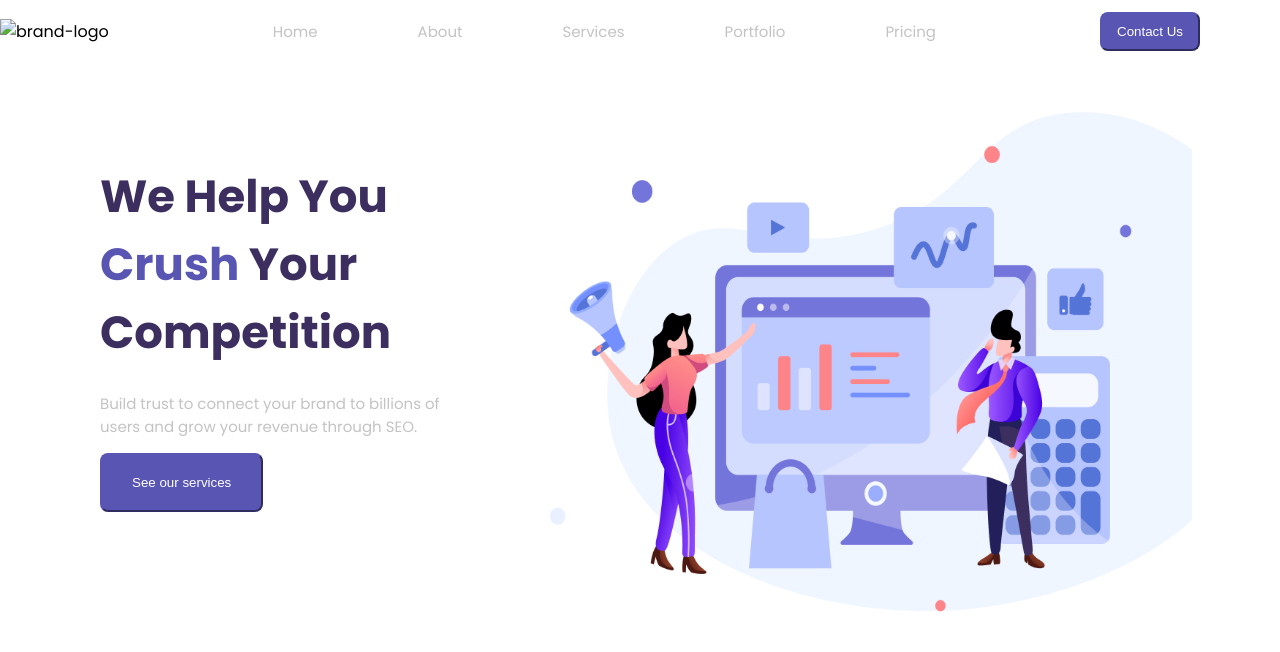
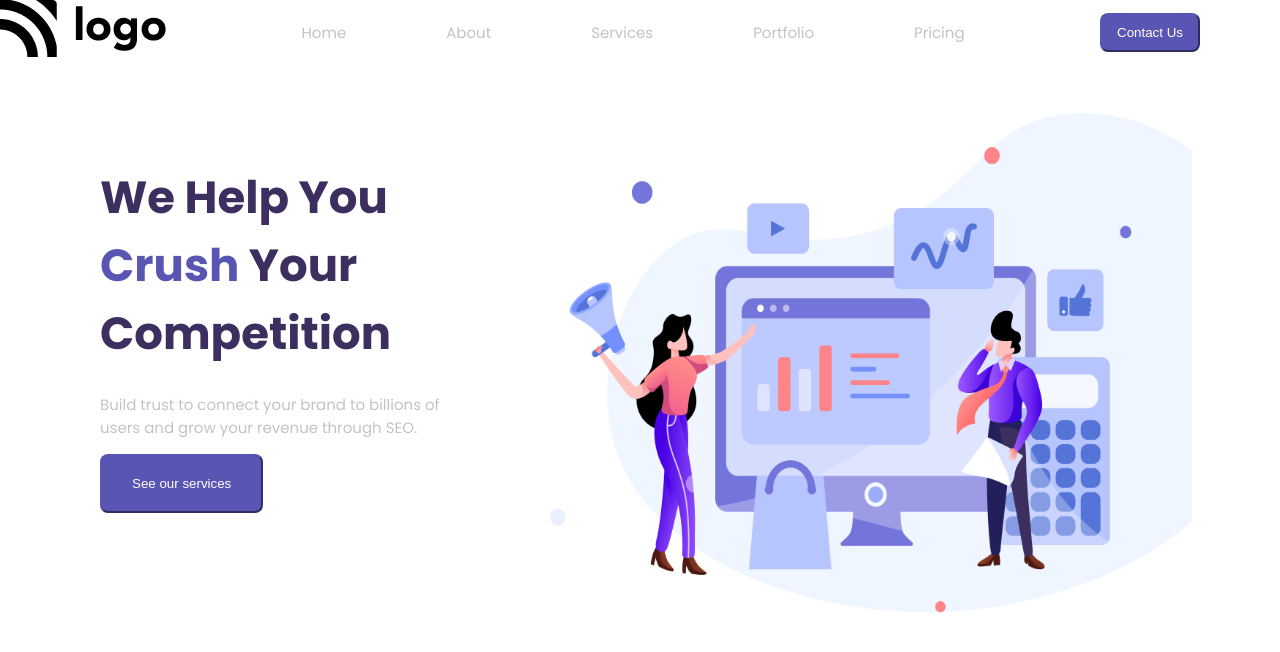
Before and after one commit to Rupeshdaspute/project2, a plain HTML site: page index.html in a window 1280 px wide. Drawn offline with Linux system fonts and the light colour scheme; files whose address does not match are found by name.

Commit message:
Update index.html

```diff
--- a/index.html
+++ b/index.html
@@ -19,7 +19,7 @@
       <section>
         <nav class="navbar-container">
           <div>
-            <img src="./assets/Logo.png" alt="brand-logo" />
+            <img src="Logo.png" alt="brand-logo" />
           </div>
           <div class="grow-list">
             <ul class="list">
```
